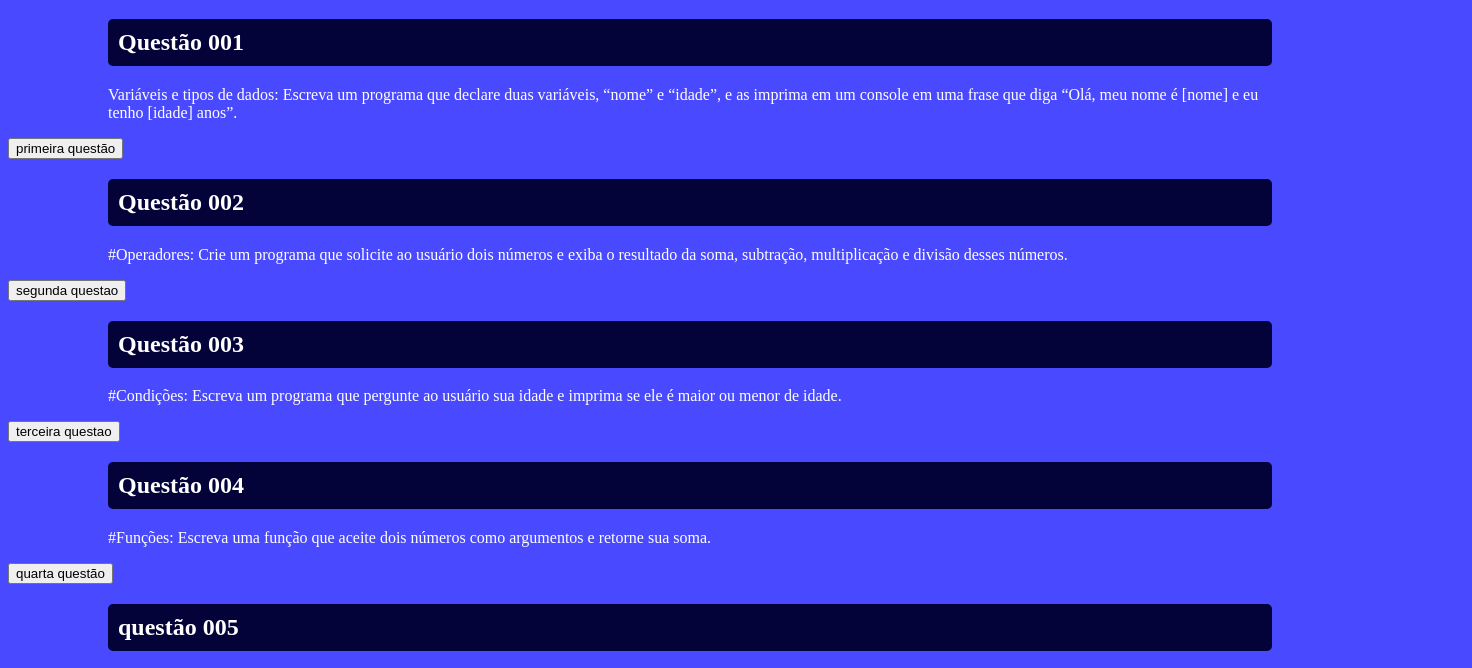
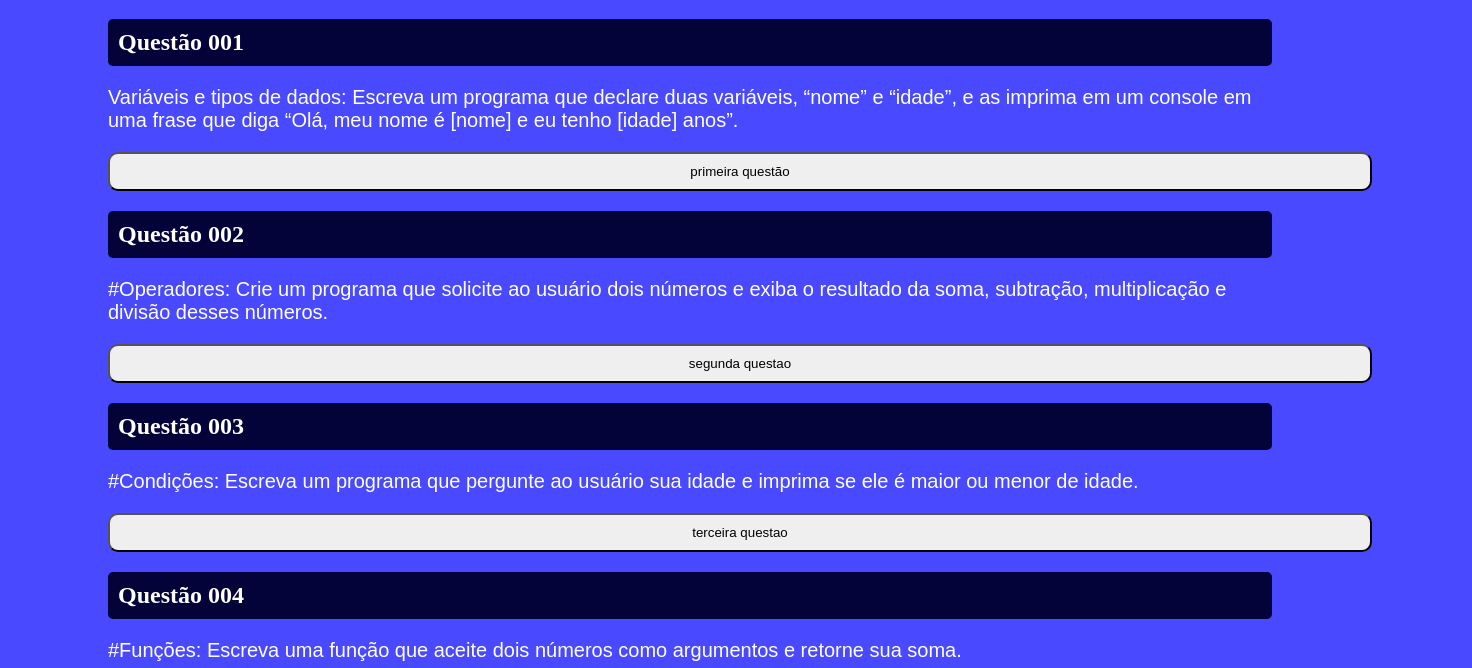
Before and after one commit to xikaojr/iwtraining, a plain HTML site: page frank/questionario.html in a window 1280 px wide. Shown: the part 81-749 px from the top of the page, 1472 px wide, since content can reach past the window. Drawn offline with Linux system fonts and the light colour scheme.

Commit message:
nada demais

```diff
--- a/frank/css/style.css
+++ b/frank/css/style.css
@@ -6,6 +6,12 @@ body{
     background-color: rgba(0, 0, 255, 0.712);
     color: white;
 
+}
+
+#container{
+    text-align: center;
+    justify-items: center;
+    justify-content: center;
 }
 
 h1{
@@ -24,9 +30,16 @@ h2{
     border-radius: 5px;
 }
 p{
+    font-family: sans-serif;
+    font-size: 20px;
     text-align: left;
     margin-left: 100px;
 }
 button{
+    padding: 10px;
+    border-radius: 10px;
+    width: 100%;
+    margin-left: 100px;
+    margin-right: 100px;
 
 }
--- a/frank/questionario.html
+++ b/frank/questionario.html
@@ -9,6 +9,9 @@
 </head>
 
 <body>
+
+    <div class="container">
+
         <!--
         #Loops: Crie um loop que imprima todos os números de 1 a 100.
 
@@ -21,130 +24,95 @@
         #Promises e Fetch API: Use a Fetch API para fazer uma chamada para uma API pública (como a API do JSONPlaceholder) e exibir os resultados no console.
          -->
         <!-- PRIMEIRO ITEM -->
-
         <h1>Questões práticas de JS</h1>
-
         <h2>Questão 001</h2>
-
         <p>
             Variáveis e tipos de dados: Escreva um programa que declare duas variáveis, “nome” e “idade”, e as imprima em um
             console em uma frase que diga “Olá, meu nome é [nome] e eu tenho [idade] anos”.
         </p>
         <button onclick="hello()"> primeira questão</button>
-
         <!-- SEGUNDO ITEM -->
         <h2>Questão 002</h2>
         <p>
-
             #Operadores: Crie um programa que solicite ao usuário dois números e exiba o resultado da soma, subtração,
             multiplicação e divisão desses números.
         </p>
         <button onclick="calcular()">segunda questao</button>
-
         <!-- TERCEIRO ITEM -->
         <h2>Questão 003</h2>
         <p>
             #Condições: Escreva um programa que pergunte ao usuário sua idade e imprima se ele é maior ou menor de idade.
         </p>
         <button onclick="testar()">terceira questao</button>
-
         <!-- QUARTO ITEM -->
         <h2>Questão 004</h2>
         <p>
             #Funções: Escreva uma função que aceite dois números como argumentos e retorne sua soma.
         </p>
-
         <button onclick="somar()">quarta questão</button>
-
         <!-- QUINTO ITEM -->
         <h2>questão 005</h2>
         <p>
-
             #Eventos DOM: Crie uma página HTML com um botão que, quando clicado, exiba um alerta que diga “Você clicou no
             botão!”.
-
         </p>
         <button onclick="clicar()">quinta questão</button>
-
         <script>
             //função da primeira questão
             function hello() {
                 var nome = prompt('digite seu nome')
                 var idade = prompt('digite sua idade')
-
                 alert(`Olá, meu nome é ${nome} e eu tenho ${idade} de idade`)
             }
-
             // função da segunda questão
             function calcular() {
                 var numberOne = Number.parseInt(prompt('Digite um número'))
                 var numberTwo = Number.parseInt(prompt('Digite um segundo número'))
                 var total = 0
-
                 var operando = Number.parseInt(prompt('Escolha uma operação a ser realizada: 1(adição) , 2(subtração) , 3(multiplicação) ou 4(divisão).'))
-
                 switch (operando) {
                     case (1):
                         total = numberOne + numberTwo
                         alert(`A soma de ${numberOne} e ${numberTwo} é ${total}`)
-
                         break
-
                     case (2):
                         total = numberOne - numberTwo
                         alert(`A diferença de ${numberOne} e ${numberTwo} é ${total}`)
-
                         break
                     case (3):
                         total = numberOne * numberTwo
                         alert(`O produto entre  ${numberOne} e ${numberTwo} é ${total}`)
-
                         break
                     case (4):
                         total = numberOne / numberTwo
                         alert(`O resultado da divisão entre ${numberOne} e ${numberTwo} é ${total}`)
                     default:
                         alert('opção inválida')
-
                         break
                 }
             }
-
             //função da terceira questão
-
             function testar() {
                 var idade = Number.parseInt(prompt('Digite aqui sua idade'))
-
                 if (idade >= 18) {
                     alert('Indivíduo Maior de Idade')
                 } else {
                     alert('Indivíduo menor de idade')
                 }
-
             }
-
             //função da quarta questão
             function somar() {
                 var n1 = Number.parseInt(prompt('Digite um numero'))
                 var n2 = Number.parseInt(prompt('Digite um segundo numero'))
-
                 var soma = n1 + n2
-
                 alert(`A soma é ${soma}`)
-
             }
             //função da quinta questão
             function clicar() {
                 alert("Você clicou no botão")
             }
-
-
-
-
-
         </script>
-
-
+    </div>
 
 </body>
 
```
Lines whose indentation alone changed are shown as unchanged.
